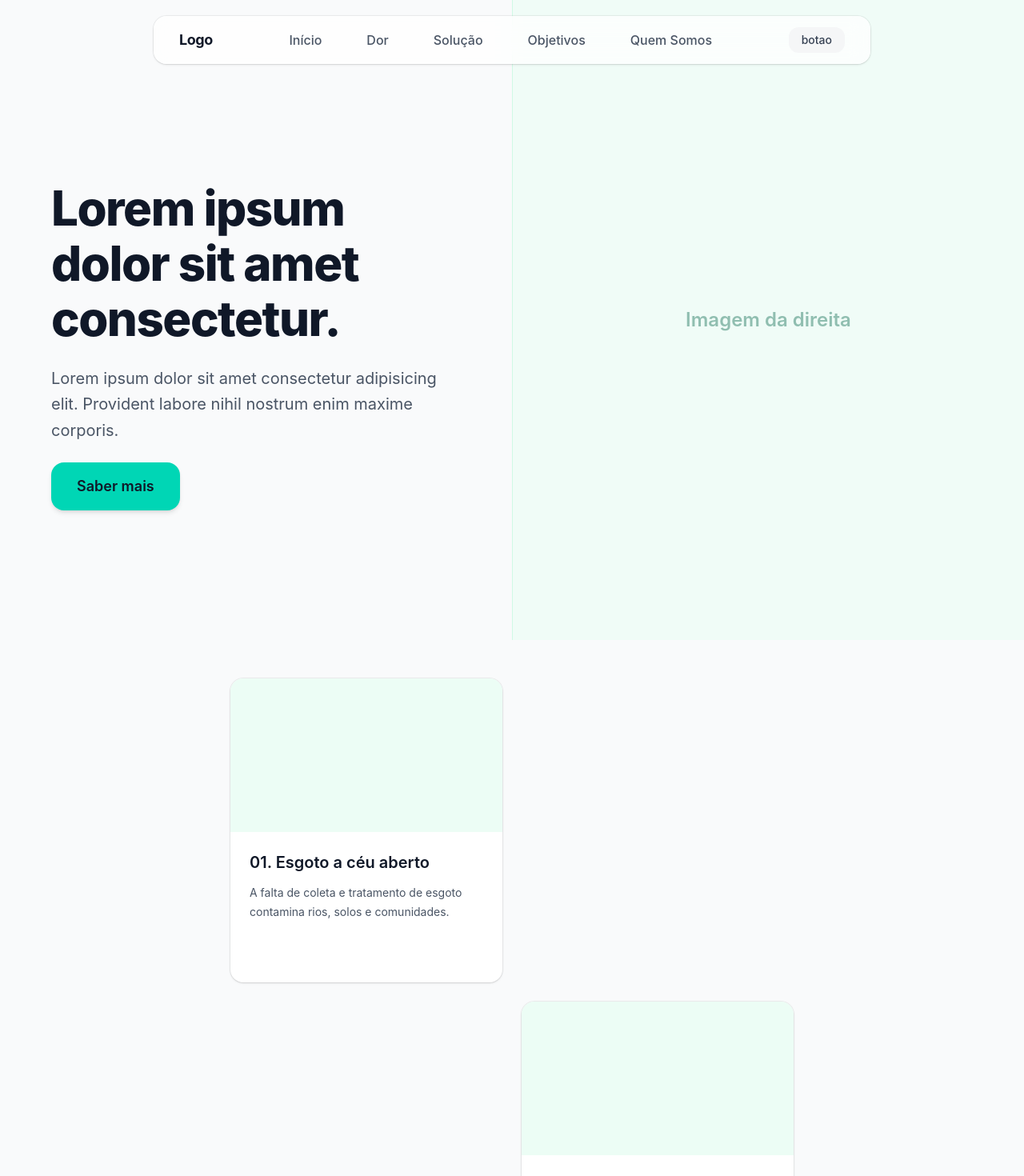
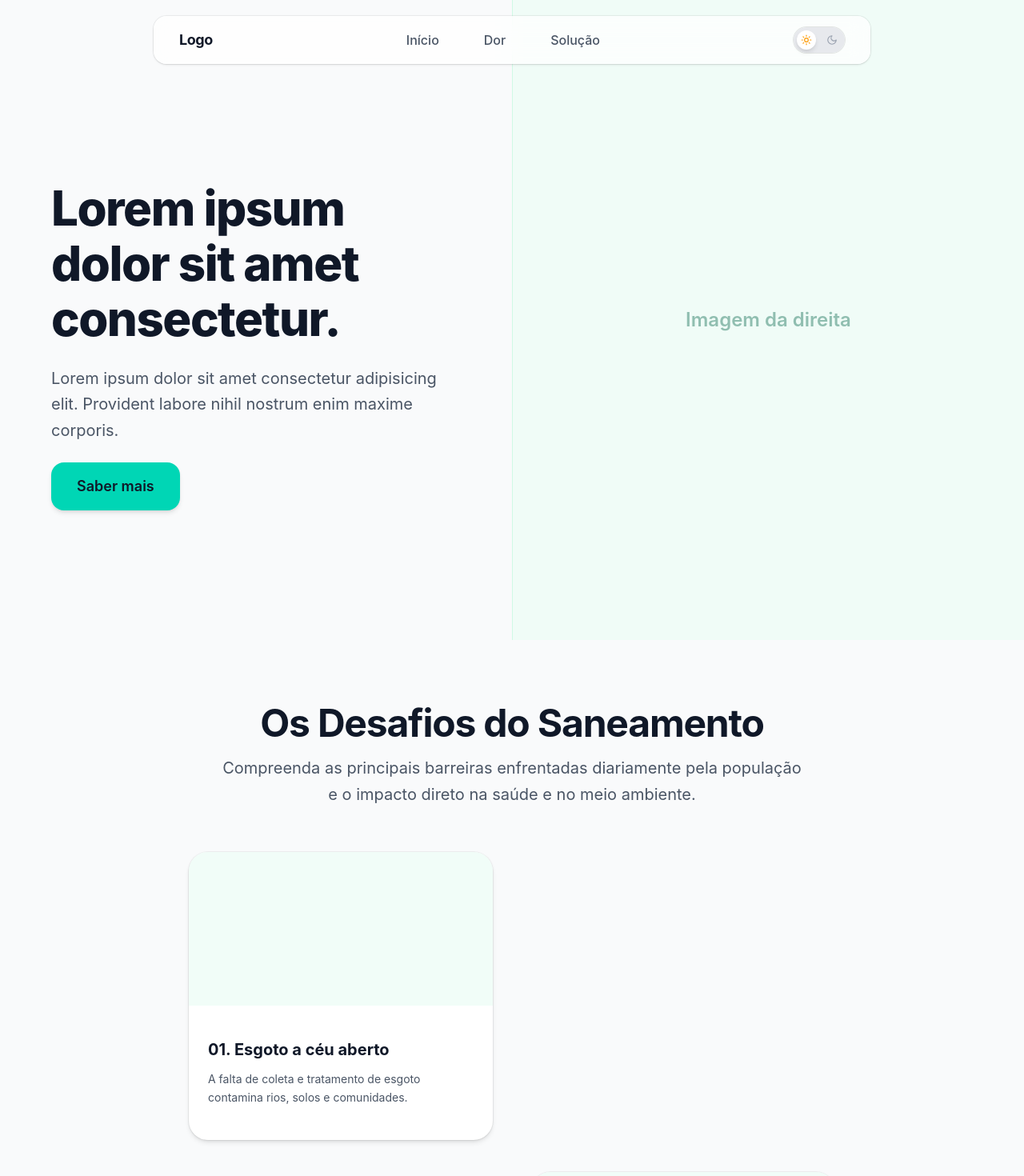
Before and after one commit to AndreyDurante/GS2-Sanemento, a React (Vite) app in the folder global/: page / in a window 1280 px wide. Shown: the top 1470 px of the page at 80% size. Built offline with nearby package versions, Linux system fonts and the light colour scheme.

Commit message:
feat:adicionando botao que alterna entre temas no header

```diff
--- a/global/index.html
+++ b/global/index.html
@@ -1,10 +1,10 @@
 <!doctype html>
-<html lang="en">
+<html lang="pt-BR" class="scroll-smooth scroll-pt-28">
   <head>
     <meta charset="UTF-8" />
     <link rel="icon" type="image/svg+xml" href="/favicon.svg" />
     <meta name="viewport" content="width=device-width, initial-scale=1.0" />
-    <title>global</title>
+    <title>Sanemento • Saneamento Básico e Sustentabilidade</title>
   </head>
   <body>
     <div id="root"></div>
--- a/global/src/App.jsx
+++ b/global/src/App.jsx
@@ -2,79 +2,68 @@ import "./App.css";
 import CardComImagem from "./components/CardComImagem.jsx";
 import Carrossel from "./components/Carrossel.jsx";
 import Header from "./components/Header";
+import Footer from "./components/Footer";
 
 function App() {
-
-  const solucoes = [
-    {
-      titulo: "01. Tratamento e Coleta Inteligente",
-      subtitulo:
-        "Implementação de redes coletoras eficientes e estações descentralizadas para tratamento ecológico de efluentes.",
-    },
-    {
-      titulo: "02. Acesso Universal à Água Potável",
-      subtitulo:
-        "Soluções de filtragem avançada e monitoramento em tempo real para garantir água limpa e segura a todos.",
-    },
-    {
-      titulo: "03. Drenagem Urbana Sustentável",
-      subtitulo:
-        "Infraestrutura verde com jardins filtrantes e bacias de contenção para prevenir enchentes e recargas hídricas.",
-    },
-    {
-      titulo: "04. Monitoramento e Saúde Comunitária",
-      subtitulo:
-        "Sistemas integrados de vigilância sanitária e dados em tempo real para prevenção ativa de doenças.",
-    },
-  ];
-
   return (
     <>
       <Header />
-      <main id="landing" className="bg-gray-50">
+      <main id="landing" className="bg-gray-50 dark:bg-gray-950 text-gray-900 dark:text-gray-100 transition-colors duration-300">
         <div className="grid grid-cols-1 lg:grid-cols-2 min-h-screen">
           <article className="flex min-h-screen justify-center items-center px-8 lg:px-16 pt-28 pb-12">
             <main className="conteudo flex w-full max-w-xl flex-col gap-6">
-              <h1 className="text-4xl sm:text-5xl lg:text-6xl font-extrabold text-gray-900 tracking-tight leading-[1.15]">
+              <h1 className="text-4xl sm:text-5xl lg:text-6xl font-extrabold text-gray-900 dark:text-white tracking-tight leading-[1.15]">
                 Lorem ipsum dolor sit amet consectetur.
               </h1>
-              <p className="text-lg sm:text-xl text-gray-600 leading-relaxed">
+              <p className="text-lg sm:text-xl text-gray-600 dark:text-gray-300 leading-relaxed">
                 Lorem ipsum dolor sit amet consectetur adipisicing elit.
                 Provident labore nihil nostrum enim maxime corporis.
               </p>
-              <button className="flex justify-center items-center py-4 px-8 text-lg font-semibold text-gray-900 bg-verde-agua hover:brightness-95 transition-all duration-200 shadow-md hover:shadow-lg w-fit rounded-2xl cursor-pointer">
+              <a
+                href="#dor"
+                className="flex justify-center items-center py-4 px-8 text-lg font-semibold text-gray-900 bg-verde-agua hover:brightness-95 transition-all duration-200 shadow-md hover:shadow-lg w-fit rounded-2xl cursor-pointer"
+              >
                 Saber mais
-              </button>
+              </a>
             </main>
           </article>
-          <div className="flex items-center justify-center min-h-screen bg-emerald-50/60 p-8 text-2xl font-semibold text-emerald-800/40 border-l border-emerald-100">
+          <div className="flex items-center justify-center min-h-screen bg-emerald-50/60 dark:bg-emerald-950/20 p-8 text-2xl font-semibold text-emerald-800/40 dark:text-emerald-300/40 border-l border-emerald-100 dark:border-emerald-900/30">
             Imagem da direita
           </div>
         </div>
-        <section id="dor" className="py-12">
-          <div className="grid grid-cols-2 grid-rows-4 gap-6">
-            <div className="col-start-1 row-start-1 flex justify-end">
+        <section id="dor" className="py-20 px-6 max-w-7xl mx-auto flex flex-col items-center gap-14">
+          <article className="flex items-center flex-col gap-4 justify-center text-center px-4 max-w-3xl">
+            <h2 className="text-4xl sm:text-5xl font-bold text-gray-900 dark:text-white tracking-tight">
+              Os Desafios do Saneamento
+            </h2>
+            <p className="text-lg sm:text-xl text-gray-600 dark:text-gray-400 leading-relaxed">
+              Compreenda as principais barreiras enfrentadas diariamente pela população e o impacto direto na saúde e no meio ambiente.
+            </p>
+          </article>
+
+          <div className="w-full flex flex-col items-center gap-8 md:grid md:grid-cols-2 md:grid-rows-4 md:gap-x-12 md:gap-y-10">
+            <div className="w-full flex justify-center md:justify-end md:col-start-1 md:row-start-1">
               <CardComImagem
                 titulo="01. Esgoto a céu aberto"
                 subtitulo="A falta de coleta e tratamento de esgoto contamina rios, solos e comunidades."
               />
             </div>
 
-            <div className="col-start-2 row-start-2 ">
+            <div className="w-full flex justify-center md:justify-start md:col-start-2 md:row-start-2">
               <CardComImagem
                 titulo="02. Falta de água potável"
                 subtitulo="Milhares de pessoas enfrentam dificuldades para ter acesso à água limpa e segura."
               />
             </div>
 
-            <div className="col-start-1 row-start-3 flex justify-end">
+            <div className="w-full flex justify-center md:justify-end md:col-start-1 md:row-start-3">
               <CardComImagem
                 titulo="03. Drenagem urbana precária"
                 subtitulo="A ausência de sistemas adequados de drenagem favorece alagamentos e prejuízos à população."
               />
             </div>
 
-            <div className="col-start-2 row-start-4 ">
+            <div className="w-full flex justify-center md:justify-start md:col-start-2 md:row-start-4">
               <CardComImagem
                 titulo="04. Doenças relacionadas à falta de saneamento"
                 subtitulo="A falta de saneamento aumenta a exposição a doenças e coloca a saúde pública em risco."
@@ -87,16 +76,22 @@ function App() {
           className="min-h-screen flex justify-center flex-col items-center gap-8 py-16"
         >
           <article className="flex items-center flex-col gap-4 justify-center text-center px-4">
-            <h2 className="text-5xl font-bold">Nossa solução</h2>
-            <p className="text-xl text-gray-700 max-w-2xl">
+            <h2 className="text-5xl font-bold text-gray-900 dark:text-white">Nossa solução</h2>
+            <p className="text-xl text-gray-700 dark:text-gray-300 max-w-2xl">
               Tecnologias sustentáveis e projetos integrados para transformar a realidade do saneamento básico e da saúde nas comunidades.
             </p>
           </article>
-          <div className="w-full">
-            <Carrossel itens={solucoes} />
-          </div>
+          <main className="h-165 w-10/12 grid grid-cols-5 bg-black gap-4">
+            <div className="h-11/12 flex justify-center items-center w-11/12 m-6 col-span-3 bg-amber-600">
+            b
+            </div>
+            <div id="selecao-solucao" className="h-11/12 flex justify-center items-center w-11/12 m-6 col-start-4 col-span-2 bg-amber-400">
+              a
+            </div>
+          </main>
         </section>
       </main>
+      <Footer />
     </>
   );
 }
--- a/global/src/components/CardComImagem.jsx
+++ b/global/src/components/CardComImagem.jsx
@@ -1,15 +1,15 @@
 const CardComImagem = ({ titulo, subtitulo, imagem, altImagem }) => {
     return (
-        <article className="flex min-h-75 w-85 flex-col overflow-hidden rounded-2xl bg-white text-left shadow-sm ring-1 ring-black/5">
-            <div className="flex h-48 w-full shrink-0 items-center justify-center bg-emerald-50 p-5">
+        <article className="flex min-h-[360px] w-full max-w-[380px] flex-col overflow-hidden rounded-3xl bg-white dark:bg-gray-900 text-left shadow-md ring-1 ring-black/5 dark:ring-white/10 hover:shadow-xl hover:-translate-y-1 transition-all duration-300">
+            <div className="flex h-48 w-full shrink-0 items-center justify-center bg-emerald-50/70 dark:bg-emerald-950/40 p-5">
                 {imagem && <img src={imagem} alt={altImagem || ""} className="h-full w-full object-contain" />}
             </div>
-            <div className="flex flex-1 flex-col gap-3 p-6">
-                <h2 className="text-xl font-semibold text-gray-900">{titulo}</h2>
-                <p className="text-sm leading-6 text-gray-600">{subtitulo}</p>
+            <div className="flex flex-1 flex-col justify-center gap-3 p-6">
+                <h2 className="text-xl font-bold text-gray-900 dark:text-white">{titulo}</h2>
+                <p className="text-sm leading-relaxed text-gray-600 dark:text-gray-400">{subtitulo}</p>
             </div>
         </article>
-    )
-}
+    );
+};
 
-export default CardComImagem
+export default CardComImagem;
--- a/global/src/components/Carrossel.jsx
+++ b/global/src/components/Carrossel.jsx
@@ -61,7 +61,7 @@ const Carrossel = ({ itens }) => {
         onClick={() => mover(-1)}
         disabled={indiceAtivo === 0}
         aria-label="Card anterior"
-        className="absolute left-0 top-1/2 grid size-12 -translate-y-1/2 place-items-center rounded-full bg-white text-gray-800 shadow-md ring-1 ring-black/5 transition hover:bg-gray-100 hover:scale-105 disabled:opacity-40 disabled:hover:scale-100 disabled:cursor-not-allowed focus-visible:outline-2 focus-visible:outline-offset-2 focus-visible:outline-gray-800 cursor-pointer"
+        className="absolute left-0 top-1/2 grid size-12 -translate-y-1/2 place-items-center rounded-full bg-white dark:bg-gray-800 text-gray-800 dark:text-gray-200 shadow-md ring-1 ring-black/5 dark:ring-white/10 transition hover:bg-gray-100 dark:hover:bg-gray-700 hover:scale-105 disabled:opacity-40 disabled:hover:scale-100 disabled:cursor-not-allowed focus-visible:outline-2 focus-visible:outline-offset-2 focus-visible:outline-gray-800 cursor-pointer"
       >
         <svg viewBox="0 0 24 24" aria-hidden="true" className="size-6">
           <path d="m15 18-6-6 6-6" fill="none" stroke="currentColor" strokeLinecap="round" strokeLinejoin="round" strokeWidth="2" />
@@ -72,7 +72,7 @@ const Carrossel = ({ itens }) => {
         onClick={() => mover(1)}
         disabled={indiceAtivo === itens.length - 1}
         aria-label="Próximo card"
-        className="absolute right-0 top-1/2 grid size-12 -translate-y-1/2 place-items-center rounded-full bg-white text-gray-800 shadow-md ring-1 ring-black/5 transition hover:bg-gray-100 hover:scale-105 disabled:opacity-40 disabled:hover:scale-100 disabled:cursor-not-allowed focus-visible:outline-2 focus-visible:outline-offset-2 focus-visible:outline-gray-800 cursor-pointer"
+        className="absolute right-0 top-1/2 grid size-12 -translate-y-1/2 place-items-center rounded-full bg-white dark:bg-gray-800 text-gray-800 dark:text-gray-200 shadow-md ring-1 ring-black/5 dark:ring-white/10 transition hover:bg-gray-100 dark:hover:bg-gray-700 hover:scale-105 disabled:opacity-40 disabled:hover:scale-100 disabled:cursor-not-allowed focus-visible:outline-2 focus-visible:outline-offset-2 focus-visible:outline-gray-800 cursor-pointer"
       >
         <svg viewBox="0 0 24 24" aria-hidden="true" className="size-6">
           <path d="m9 18 6-6-6-6" fill="none" stroke="currentColor" strokeLinecap="round" strokeLinejoin="round" strokeWidth="2" />
@@ -90,7 +90,7 @@ const Carrossel = ({ itens }) => {
             className={`transition-all duration-300 rounded-full cursor-pointer ${
               indiceAtivo === index
                 ? "w-8 h-2.5 bg-verde-agua"
-                : "w-2.5 h-2.5 bg-gray-300 hover:bg-gray-400"
+                : "w-2.5 h-2.5 bg-gray-300 dark:bg-gray-700 hover:bg-gray-400 dark:hover:bg-gray-600"
             }`}
           />
         ))}
--- /dev/null
+++ b/global/src/components/Footer.jsx
@@ -0,0 +1,35 @@
+const Footer = () => {
+  return (
+    <footer className="w-full border-t border-gray-200 dark:border-gray-800 bg-white dark:bg-gray-900 transition-colors duration-300 py-12 px-6">
+      <div className="max-w-7xl mx-auto flex flex-col md:flex-row items-center justify-between gap-6">
+        <div className="flex flex-col items-center md:items-start gap-2">
+          <span className="text-xl font-bold tracking-tight text-gray-900 dark:text-white">
+            Sanemento
+          </span>
+          <p className="text-sm text-gray-500 dark:text-gray-400 text-center md:text-left">
+            Inovação e sustentabilidade para a universalização do saneamento básico.
+          </p>
+        </div>
+
+        <nav className="flex flex-wrap justify-center gap-8 text-sm font-medium text-gray-600 dark:text-gray-400">
+          <a href="#landing" className="hover:text-gray-900 dark:hover:text-white transition-colors">
+            Início
+          </a>
+          <a href="#dor" className="hover:text-gray-900 dark:hover:text-white transition-colors">
+            Dor
+          </a>
+          <a href="#solucao" className="hover:text-gray-900 dark:hover:text-white transition-colors">
+            Solução
+          </a>
+        </nav>
+      </div>
+
+      <div className="max-w-7xl mx-auto mt-8 pt-6 border-t border-gray-100 dark:border-gray-800/60 flex flex-col sm:flex-row items-center justify-between text-xs text-gray-400 dark:text-gray-500 gap-4">
+        <span>© {new Date().getFullYear()} Sanemento. Todos os direitos reservados.</span>
+        <span>Tecnologia & Sustentabilidade • ODS 6</span>
+      </div>
+    </footer>
+  );
+};
+
+export default Footer;
--- a/global/src/components/Header.jsx
+++ b/global/src/components/Header.jsx
@@ -1,20 +1,71 @@
+import { useTheme } from "../hooks/useTheme";
+
 const Header = () => {
+  const [escuro, alternarTema] = useTheme();
+
   return (
     <>
-      <header className="fixed top-0 left-1/2 -translate-x-1/2 z-50 flex w-[70%] max-w-5xl items-center justify-between px-8 py-3.5 mt-5 rounded-2xl bg-white/75 backdrop-blur-md shadow-sm ring-1 ring-black/5 transition-all">
-        <div id="logo" className="text-lg font-bold tracking-tight text-gray-900">Logo</div>
+      <header className="fixed top-0 left-1/2 -translate-x-1/2 z-50 flex w-[70%] max-w-5xl items-center justify-between px-8 py-3.5 mt-5 rounded-2xl bg-white/75 dark:bg-gray-900/80 backdrop-blur-md shadow-sm ring-1 ring-black/5 dark:ring-white/10 transition-all">
+        <div id="logo" className="text-lg font-bold tracking-tight text-gray-900 dark:text-white">Logo</div>
         <article className="flex items-center">
-          <nav className="flex items-center gap-10 lg:gap-14 font-medium text-sm lg:text-base text-gray-600">
-            <a href="#landing" className="hover:text-gray-900 transition-colors">Início</a>
-            <a href="#dor" className="hover:text-gray-900 transition-colors">Dor</a>
-            <a href="#solucao" className="hover:text-gray-900 transition-colors">Solução</a>
-            <a href="#objetivos" className="hover:text-gray-900 transition-colors">Objetivos</a>
-            <a href="#quem-somos" className="hover:text-gray-900 transition-colors">Quem Somos</a>
+          <nav className="flex items-center gap-10 lg:gap-14 font-medium text-sm lg:text-base text-gray-600 dark:text-gray-300">
+            <a href="#landing" className="hover:text-gray-900 dark:hover:text-white transition-colors">Início</a>
+            <a href="#dor" className="hover:text-gray-900 dark:hover:text-white transition-colors">Dor</a>
+            <a href="#solucao" className="hover:text-gray-900 dark:hover:text-white transition-colors">Solução</a>
           </nav>
         </article>
-        <div id="botao-tema" className="text-sm font-medium text-gray-700 bg-gray-100/80 hover:bg-gray-200/80 px-4 py-1.5 rounded-xl transition cursor-pointer">
-          botao
-        </div>
+
+        {/* Botão de alternar tema (claro / escuro) */}
+        <button
+          type="button"
+          onClick={alternarTema}
+          aria-label="Alternar tema claro e escuro"
+          className={`relative flex h-8 w-16 cursor-pointer items-center justify-between rounded-full p-1 transition-colors duration-300 ring-1 ring-black/10 dark:ring-white/20 focus-visible:outline-2 focus-visible:outline-offset-2 focus-visible:outline-gray-800 ${
+            escuro ? "bg-gray-800" : "bg-gray-200/90"
+          }`}
+        >
+          {/* Círculo indicador deslizante */}
+          <span
+            className={`absolute top-1 left-1 size-6 rounded-full bg-white dark:bg-gray-700 shadow-md transition-transform duration-300 ease-in-out ${
+              escuro ? "translate-x-8" : "translate-x-0"
+            }`}
+          />
+
+          {/* Ícone Sol (esquerda) */}
+          <span className="z-10 flex size-6 items-center justify-center">
+            <svg
+              viewBox="0 0 24 24"
+              fill="none"
+              stroke="currentColor"
+              strokeWidth="2"
+              strokeLinecap="round"
+              strokeLinejoin="round"
+              className={`size-3.5 transition-colors duration-300 ${
+                escuro ? "text-gray-400" : "text-amber-500"
+              }`}
+            >
+              <circle cx="12" cy="12" r="4" />
+              <path d="M12 2v2M12 20v2M4.93 4.93l1.41 1.41M17.66 17.66l1.41 1.41M2 12h2M20 12h2M6.34 17.66l-1.41 1.41M19.07 4.93l-1.41 1.41" />
+            </svg>
+          </span>
+
+          {/* Ícone Lua (direita) */}
+          <span className="z-10 flex size-6 items-center justify-center">
+            <svg
+              viewBox="0 0 24 24"
+              fill="none"
+              stroke="currentColor"
+              strokeWidth="2"
+              strokeLinecap="round"
+              strokeLinejoin="round"
+              className={`size-3.5 transition-colors duration-300 ${
+                escuro ? "text-indigo-400" : "text-gray-400"
+              }`}
+            >
+              <path d="M12 3a6 6 0 0 0 9 9 9 9 0 1 1-9-9Z" />
+            </svg>
+          </span>
+        </button>
       </header>
     </>
   );
--- /dev/null
+++ b/global/src/hooks/useTheme.js
@@ -0,0 +1,25 @@
+import { useState, useEffect } from "react";
+
+export function useTheme() {
+  const [isDark, setIsDark] = useState(() => {
+    if (typeof window === "undefined") return false;
+    const salvo = localStorage.getItem("tema");
+    if (salvo) return salvo === "dark";
+    return window.matchMedia("(prefers-color-scheme: dark)").matches;
+  });
+
+  useEffect(() => {
+    const raiz = document.documentElement;
+    if (isDark) {
+      raiz.classList.add("dark");
+      localStorage.setItem("tema", "dark");
+    } else {
+      raiz.classList.remove("dark");
+      localStorage.setItem("tema", "light");
+    }
+  }, [isDark]);
+
+  const alternarTema = () => setIsDark((prev) => !prev);
+
+  return [isDark, alternarTema];
+}
--- a/global/src/index.css
+++ b/global/src/index.css
@@ -1,4 +1,6 @@
 @import "tailwindcss";
+
+@custom-variant dark (&:where(.dark, .dark *));
 
 @theme {
   --color-verde-agua: #00d6b5;
```
Also changed, not shown: global/src/components/CardCarrossel.jsx (+4 -4 lines).
